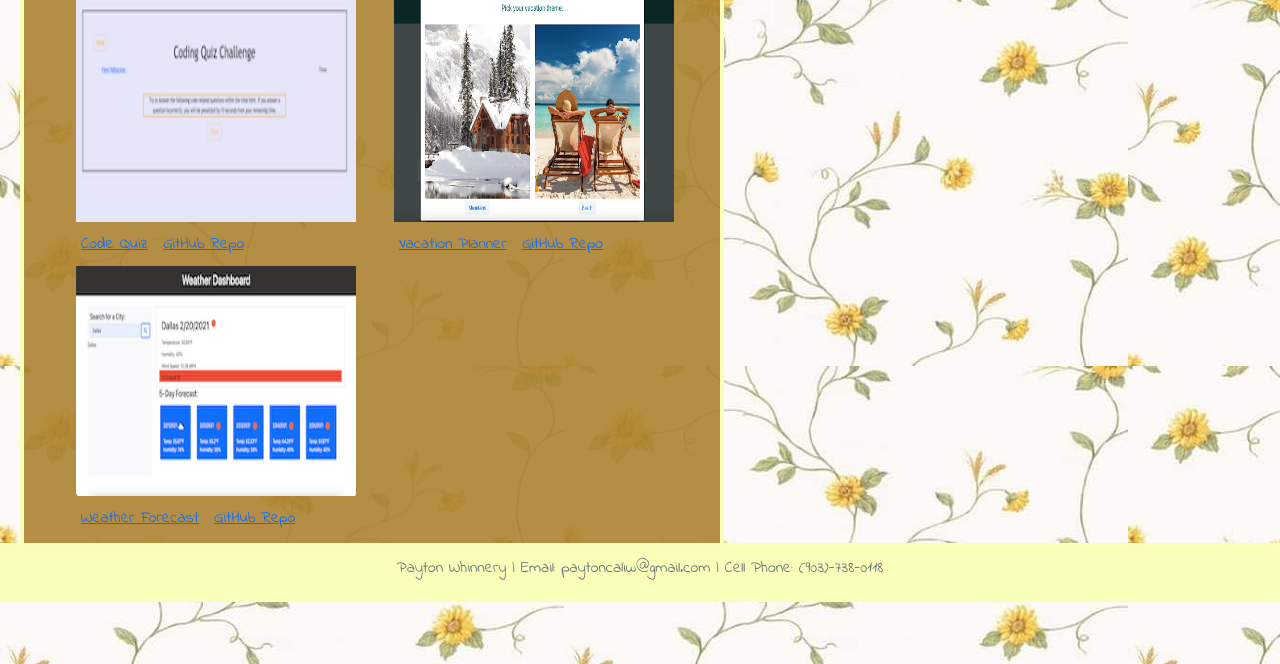
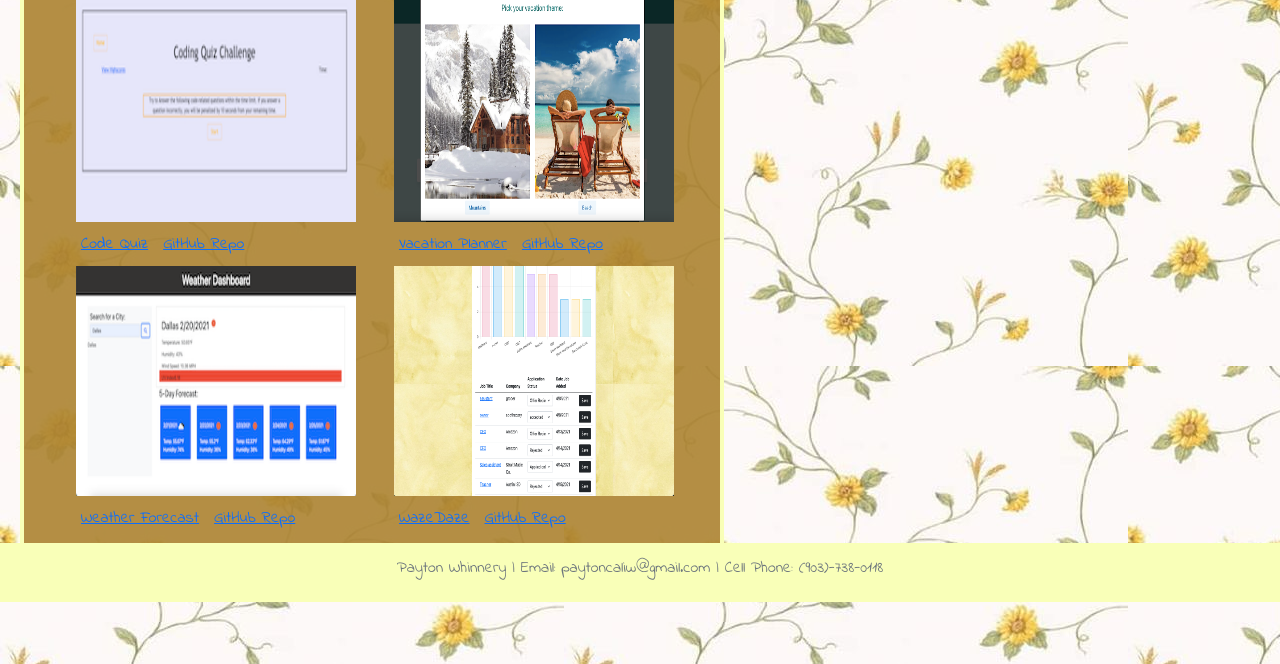
Before and after one commit to paytoncali/portfolio, a plain HTML site: page portfolio.html in a window 1280 px wide. Shown: the part 198-862 px from the top of the page. Drawn offline with nearby package versions, Linux system fonts and the light colour scheme; a web font is replaced by a local one.

Commit message:
adding second project to portfolio

```diff
--- a/assets/JS/script.js
+++ b/assets/JS/script.js
@@ -1,12 +1,16 @@
 const button1Src = "https://paytoncali.github.io/Code-Quiz/";
 const button2Src = "https://damiandeleon.github.io/vacation_planner/";
 const button3Src = "https://paytoncali.github.io/weather-app/";
+const button4Src = "https://arcane-harbor-21800.herokuapp.com/";
 const github1 = "https://github.com/paytoncali/Code-Quiz.git";
 const github2 = "https://github.com/damiandeleon/vacation_planner.git";
 const github3 = "https://github.com/paytoncali/weather-app.git"
+const github4 = "https://github.com/caroline-e-miller/project-2.git";
+
 const buttonEl1 = document.querySelector("#homework1");
 const buttonEl2 = document.querySelector("#homework2");
 const buttonEl3 = document.querySelector("#homework3");
+const buttonEl4 = document.querySelector("#homework4");
 
 const a1 = document.createElement('a');
 a1.style = "margin: 15px";
@@ -37,3 +41,13 @@ a3.innerHTML = "Weather Forecast";
 a3Git.innerHTML = "GitHub Repo";
 buttonEl3.append(a3);
 buttonEl3.append(a3Git);
+
+const a4 = document.createElement('a');
+a4.style = "margin: 15px";
+const a4Git = document.createElement('a');
+a4.setAttribute("href", button4Src);
+a4Git.setAttribute("href", github4)
+a4.innerHTML = "WazeDaze";
+a4Git.innerHTML = "GitHub Repo";
+buttonEl4.append(a4);
+buttonEl4.append(a4Git);
--- a/portfolio.html
+++ b/portfolio.html
@@ -27,7 +27,7 @@
         </header>
         <section class="content">
             <div class="container">
-                <div class="row">
+                <div class="row justify-content-center">
                     <div class="col-sm-12">
                         <h2>Portfolio</h2>
                     </div>
@@ -46,7 +46,8 @@
                     <div class="col-sm-6" id="homework3">
                         <img src="./assets/images/weather-forecast-img.png" class="portfolio-grid" alt="placeholder" height="250" width="300"/>
                     </div>
-                    <div class="col-sm-6">
+                    <div class="col-sm-6" id='homework4'>
+                        <img src="./assets/images/weekdaze.png" class="portfolio-grid" alt="placeholder" height="250" width="300"/>
                         <!-- <img src="https://www.fillmurray.com/350/360" class="portfolio-grid" alt="placeholder" height="250" width="250"/> -->
                     </div>
                 </div>
```
Also changed, not shown: contact.html (+1 -1 lines), index.html (+1 -1 lines), assets/images/weekdaze.png (added).
